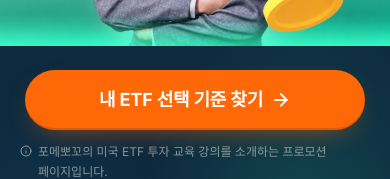
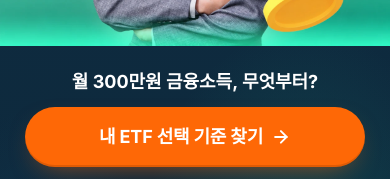
Before and after one commit to lemontruck/pomepokko-etf, a React (Vite) app: page / in a window 390 px wide. Shown: the part 409-588 px from the top of the page. Built offline with nearby package versions, Linux system fonts and the light colour scheme; no server answers; a web font is replaced by a local one.

Commit message:
ui: add mobile hero eyebrow above primary CTA

```diff
--- a/src/sections/Hero.jsx
+++ b/src/sections/Hero.jsx
@@ -94,6 +94,7 @@ export default function Hero() {
 
           {/* CTA는 애니메이션 없이 즉시 노출 */}
           <div className="flex w-full flex-col items-center gap-3 md:mt-8 md:items-start md:gap-4">
+            <p className="text-center text-[1.125rem] font-bold leading-snug text-white md:hidden">월 300만원 금융소득, 무엇부터?</p>
             <CtaButton id="hero-cta" position="hero" size="lg" className="w-full max-w-[340px] md:w-auto" />
             <p className="flex max-w-[30rem] items-start gap-1.5 text-left text-[0.75rem] leading-relaxed text-white/50 md:gap-2 md:text-[0.8125rem] md:text-white/55">
               <Info aria-hidden="true" className="mt-[3px] h-3 w-3 shrink-0 md:h-3.5 md:w-3.5" />
```
